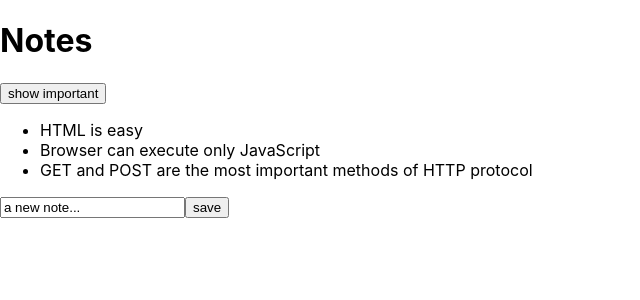
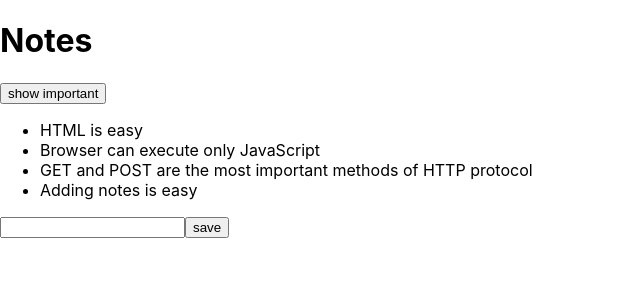
Before and after one commit to JWCTempleton/note-fullstack, a React (Create React App) app in the folder note-frontend/: page / in a window 1280 px wide. Shown: the top 300 px of the page, without its empty margins (0-640 px from the left). Built offline with nearby package versions, Linux system fonts and the light colour scheme; data requests are answered from the project's data file.

Commit message:
Add axios post request to add newly created note to the json-server db

```diff
--- a/note-frontend/db.json
+++ b/note-frontend/db.json
@@ -14,6 +14,11 @@
       "id": 3,
       "content": "GET and POST are the most important methods of HTTP protocol",
       "important": true
+    },
+    {
+      "content": "Adding notes is easy",
+      "important": false,
+      "id": 4
     }
   ]
 }
--- a/note-frontend/src/App.js
+++ b/note-frontend/src/App.js
@@ -5,12 +5,11 @@ import axios from "axios";
 
 function App({ notes }) {
   const [allNotes, setAllNotes] = useState([]);
-  const [newNote, setNewNote] = useState("a new note...");
+  const [newNote, setNewNote] = useState("");
   const [showAll, setShowAll] = useState(true);
 
   useEffect(() => {
     axios.get("http://localhost:3001/notes").then((response) => {
-      console.log("promise fulfilled");
       setAllNotes(response.data);
     });
   }, []);
@@ -20,15 +19,15 @@ function App({ notes }) {
     const noteObject = {
       content: newNote,
       important: Math.random() < 0.5,
-      id: notes.length + 1,
     };
 
-    setAllNotes(notes.concat(noteObject));
-    setNewNote("");
+    axios.post("http://localhost:3001/notes", noteObject).then((response) => {
+      setAllNotes(allNotes.concat(response.data));
+      setNewNote("");
+    });
   };
 
   const handleNoteChange = (event) => {
-    console.log(event.target.value);
     setNewNote(event.target.value);
   };
 
```
